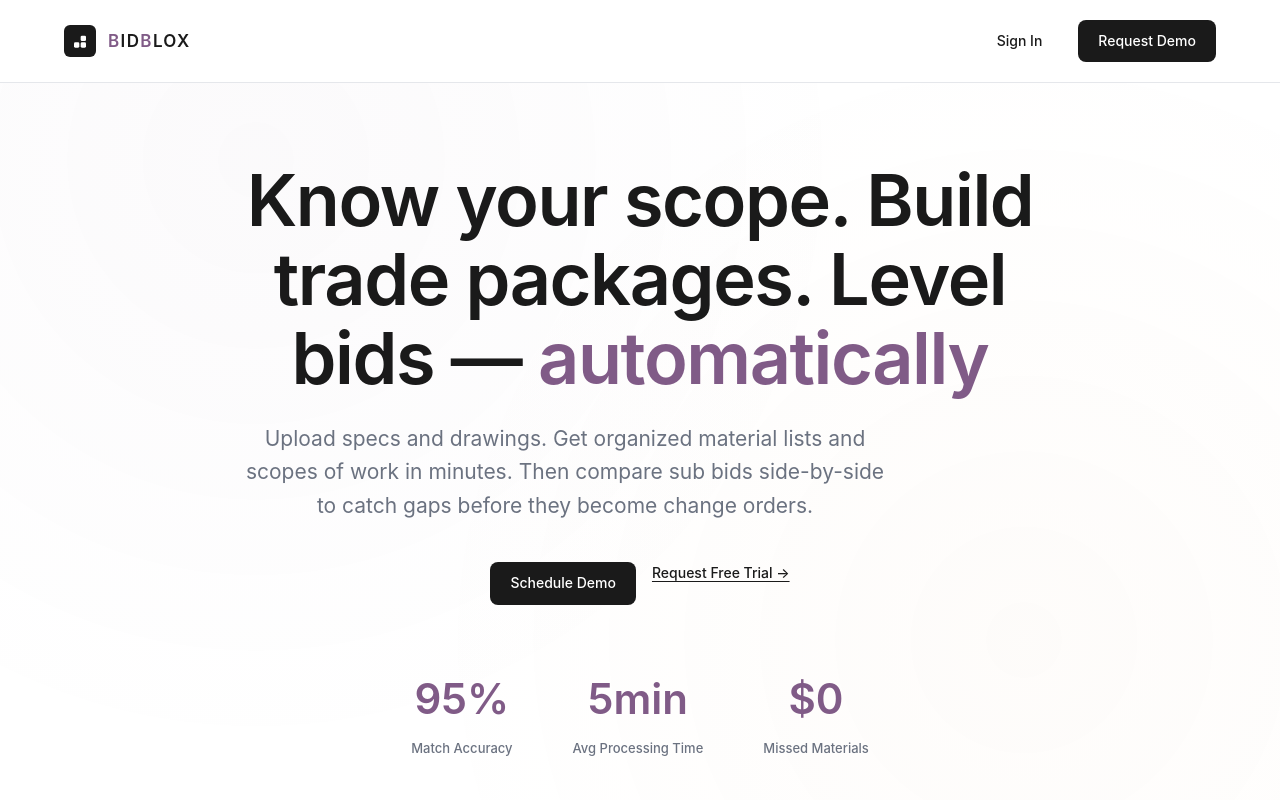
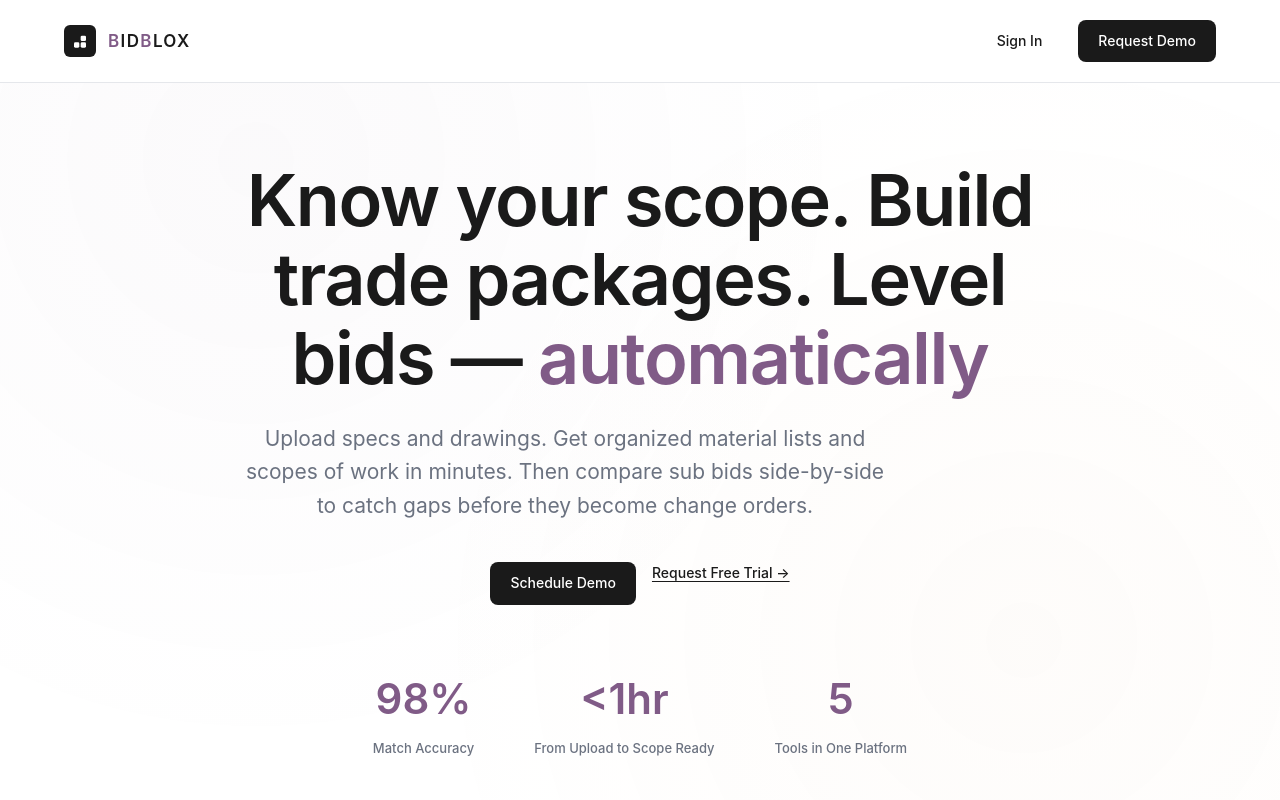
Before and after one commit to k4trina/k4trina.github.io, a plain HTML site: page index.html in a window 1280 px wide. Shown: the top 800 px of the page. Drawn offline with Linux system fonts and the light colour scheme.

Commit message:
Update index.html

```diff
--- a/index.html
+++ b/index.html
@@ -905,16 +905,16 @@
 
                 <div class="hero-stats">
                     <div class="stat">
-                        <div class="stat-value">95%</div>
+                        <div class="stat-value">98%</div>
                         <div class="stat-label">Match Accuracy</div>
                     </div>
                     <div class="stat">
-                        <div class="stat-value">5min</div>
-                        <div class="stat-label">Avg Processing Time</div>
+                        <div class="stat-value">&lt;1hr</div>
+                        <div class="stat-label">From Upload to Scope Ready</div>
                     </div>
                     <div class="stat">
-                        <div class="stat-value">$0</div>
-                        <div class="stat-label">Missed Materials</div>
+                        <div class="stat-value">5</div>
+                        <div class="stat-label">Tools in One Platform</div>
                     </div>
                 </div>
             </div>
```
